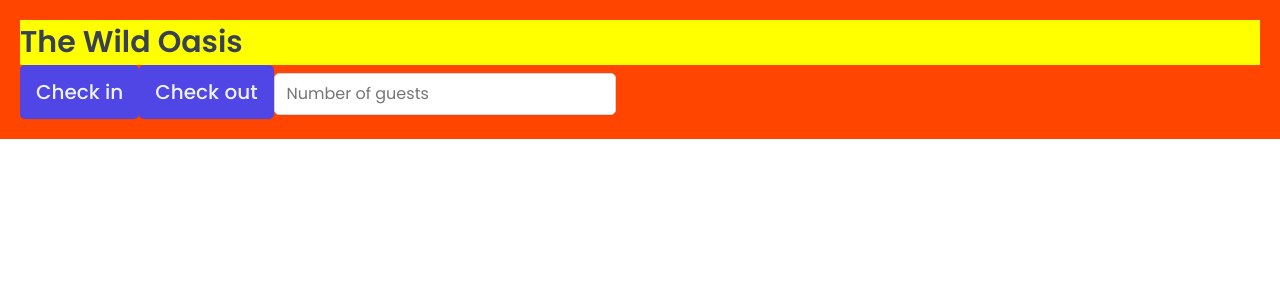
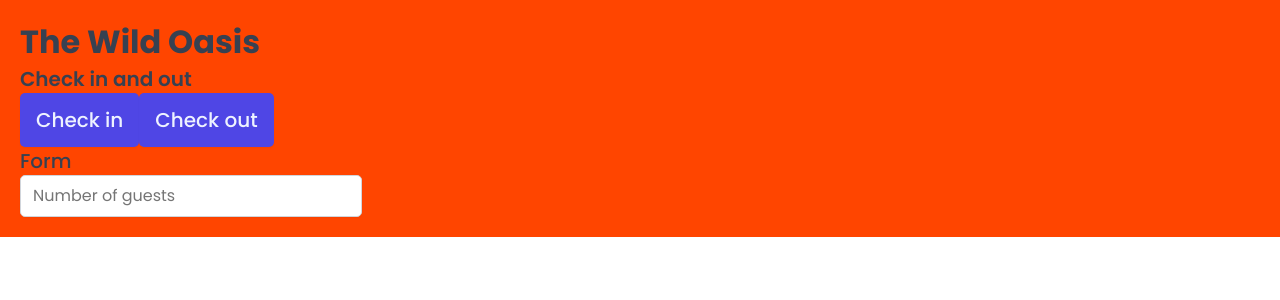
Before and after one commit to JeffDanielle/the-wild-oasis, a React (Vite) app: page / in a window 1280 px wide. Shown: the top 300 px of the page. Built offline with nearby package versions, Linux system fonts and the light colour scheme; a web font is replaced by a local one.

Commit message:
332. Styled Component Props and the 'css' Function -10min

```diff
--- a/src/App.jsx
+++ b/src/App.jsx
@@ -2,12 +2,9 @@
 import GlobalStyles from "./styles/GlobalStyles";
 import Button from "./ui/Button";
 import Input from "./ui/Input";
+import Heading from "./ui/Heading";
 
-const H1 = styled.h1`
-  font-size: 30px;
-  font-weight: 600;
-  background-color: yellow;
-`
+
 
 
 
@@ -21,9 +18,11 @@
     <>
       <GlobalStyles />
       <StyledApp>
-        <H1>The Wild Oasis</H1>
+        <Heading type='h1'>The Wild Oasis</Heading>
+        <Heading as='h2'>Check in and out</Heading>
         <Button onClick={() => alert("Check in")}>Check in</Button>
         <Button onClick={() => alert("Check out")}>Check out</Button>
+        <Heading as='h3'>Form</Heading>
         <Input type='number' placeholder="Number of guests" />
       </StyledApp>
     </>
--- /dev/null
+++ b/src/ui/Heading.jsx
@@ -0,0 +1,30 @@
+import styled, { css } from "styled-components";
+
+// const test = css`
+//     text-align: center;
+// ${10 > 5 && "background0-color: yellow"}
+// `;
+
+const Heading = styled.h1`
+    ${(props) => props.as === "h1" &&
+        css`
+        font-size: 3rem;
+        font-weight: 600;
+    `}
+
+    ${(props) => props.as === "h2" &&
+        css`
+        font-size: 2rem;
+        font-weight: 600;
+    `}
+
+    ${(props) => props.as === "h3" &&
+        css`
+        font-size: 2rem;
+        font-weight: 500;
+    `}
+
+    line-height: 1.4;
+`
+
+export default Heading;
```
